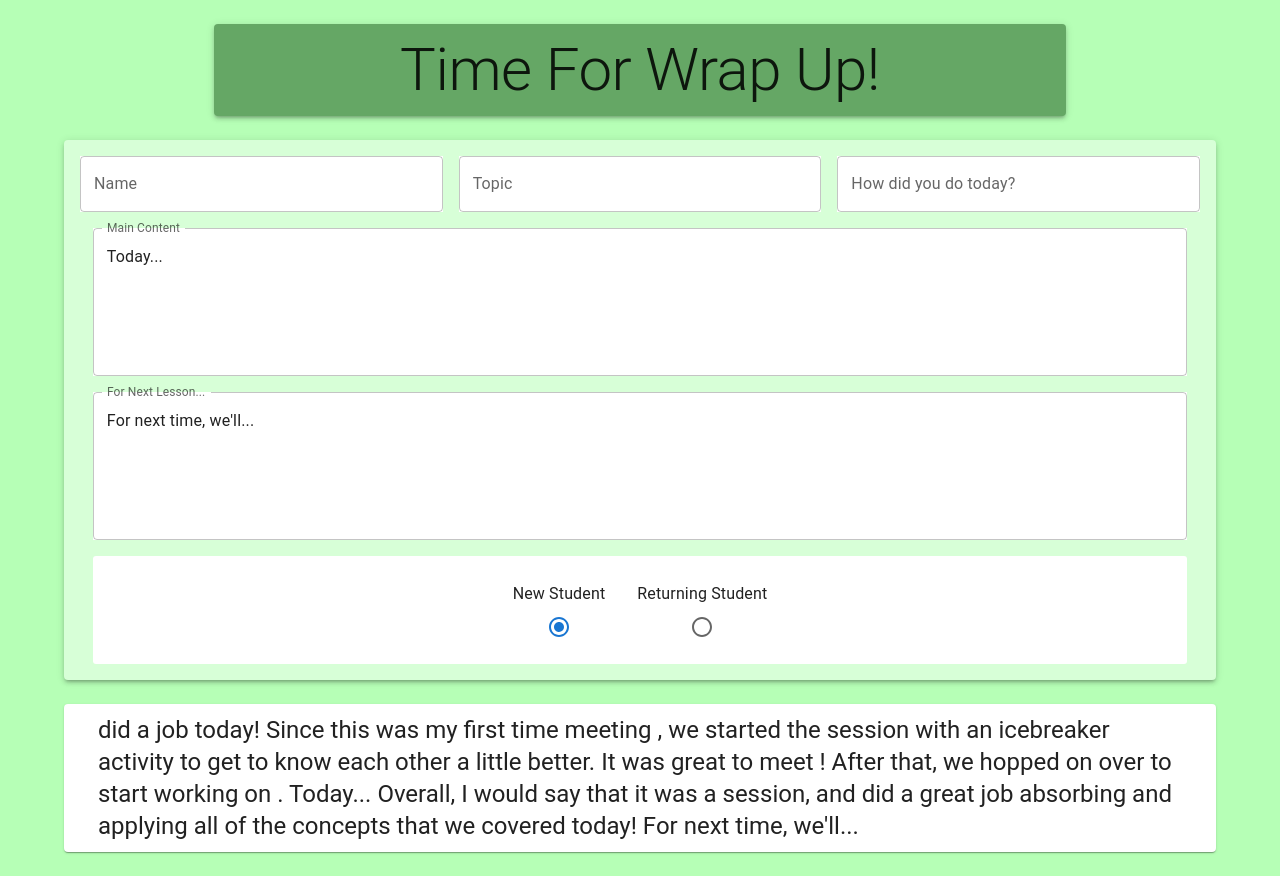
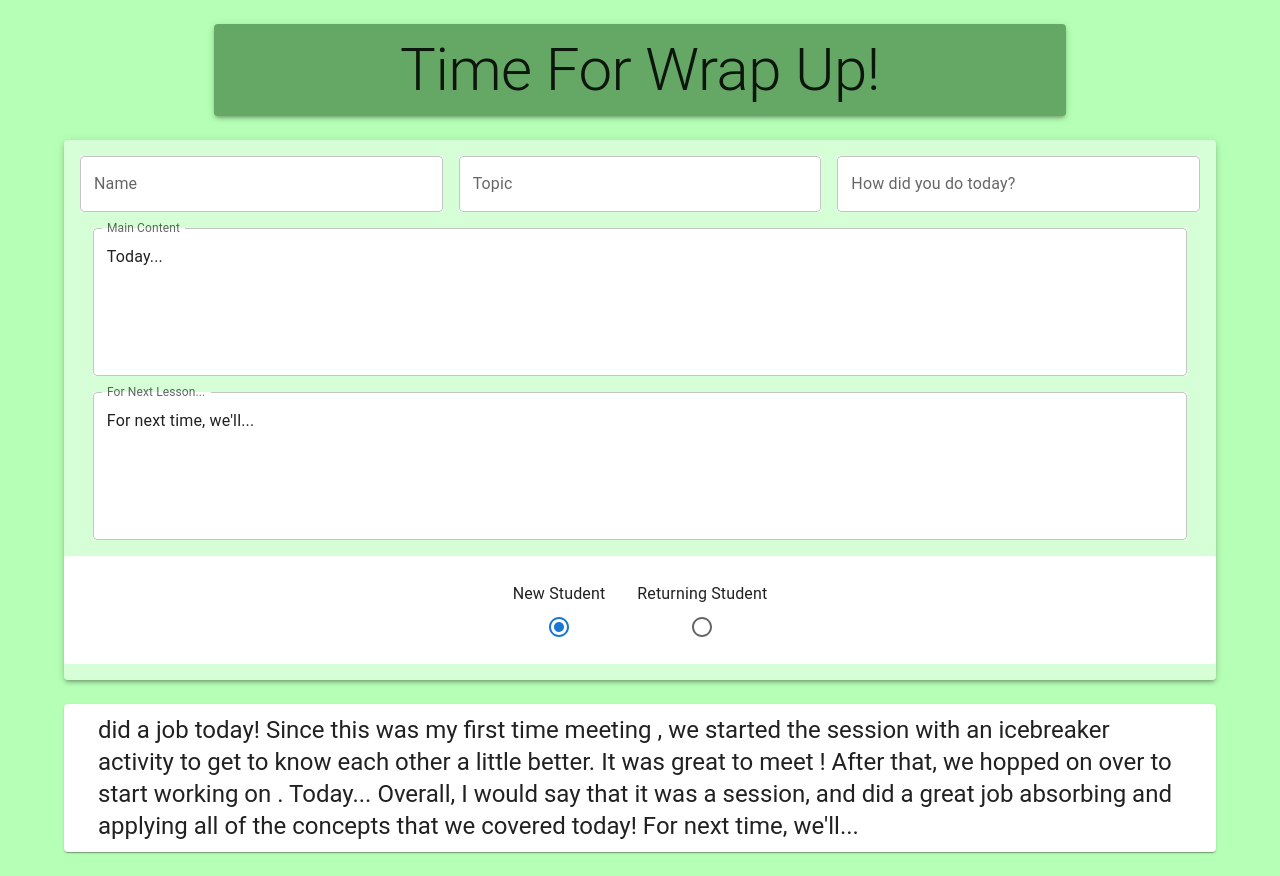
Before and after one commit to ZachatorCodes/id-tech-wrap-up, a React (Create React App) app: page / in a window 1280 px wide. Built offline with nearby package versions, Linux system fonts and the light colour scheme; the HTML template or start-up script is replaced by a standard one.

Commit message:
Remove width property

```diff
--- a/src/index.css
+++ b/src/index.css
@@ -4,7 +4,6 @@ html {
 
 .radio-group {
   background-color: white;
-  max-width: 95%;
   margin-left: auto;
   margin-right: auto;
   border-radius: 3px;
```
